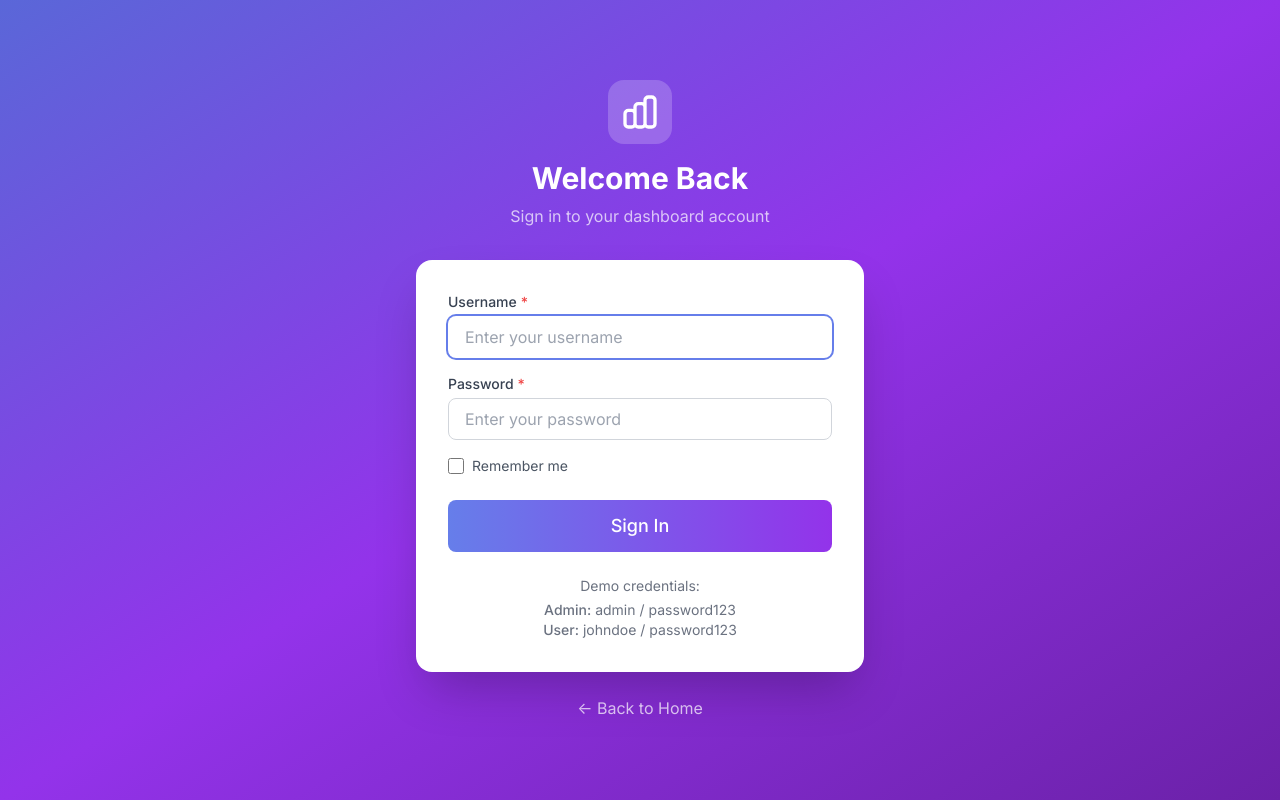
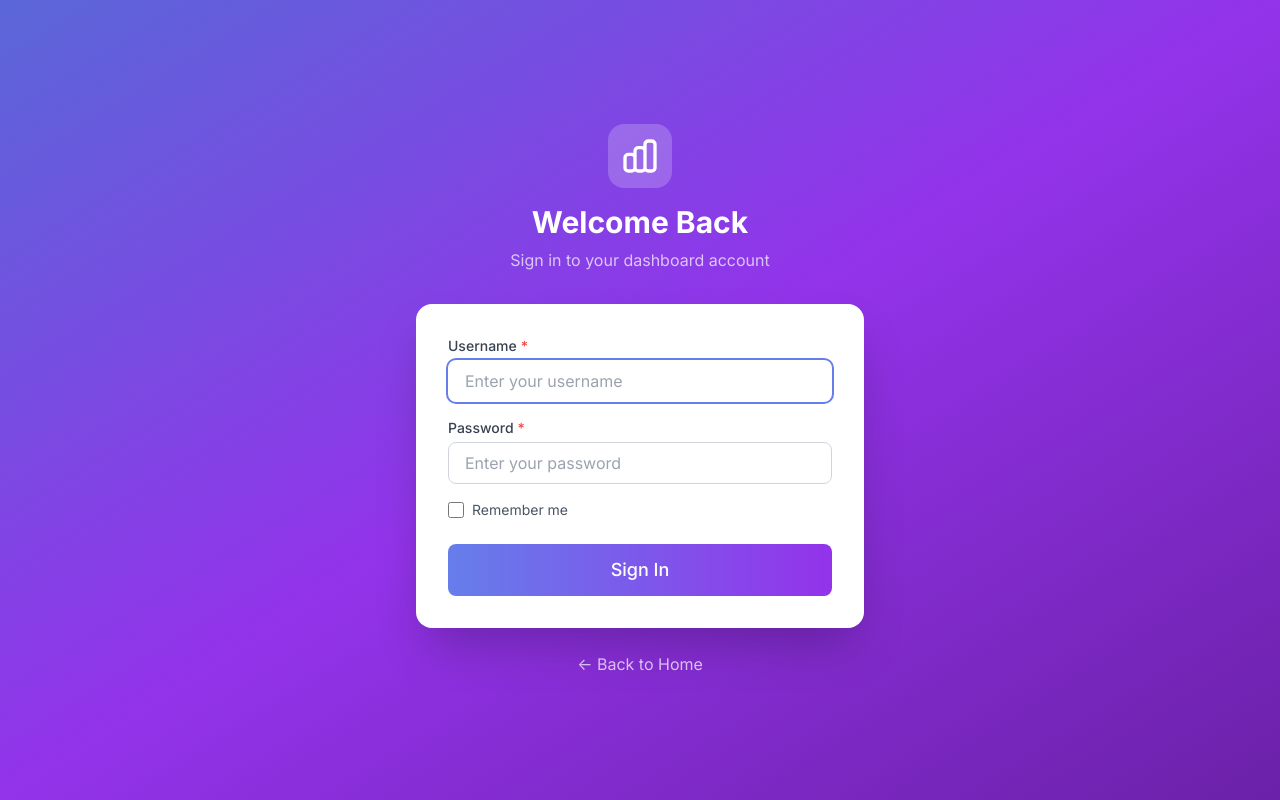
Before and after one commit to MasterCodingKing/FORBES-DASHBOARD, a React (Vite) app in the folder client/: page /login in a window 1280 px wide. Built offline with nearby package versions, Linux system fonts and the light colour scheme.

Commit message:
Remove demo credentials from Login component for improved security

```diff
--- a/client/src/pages/Login.jsx
+++ b/client/src/pages/Login.jsx
@@ -110,16 +110,6 @@ const Login = () => {
               Sign In
             </Button>
           </form>
-
-          <div className="mt-6 text-center text-sm text-gray-500">
-            <p>Demo credentials:</p>
-            <p className="mt-1">
-              <span className="font-medium">Admin:</span> admin / password123
-            </p>
-            <p>
-              <span className="font-medium">User:</span> johndoe / password123
-            </p>
-          </div>
         </div>
 
         {/* Back to home */}
```
Also changed, not shown: 1 other file (tests, documents, lock files or other folders).
